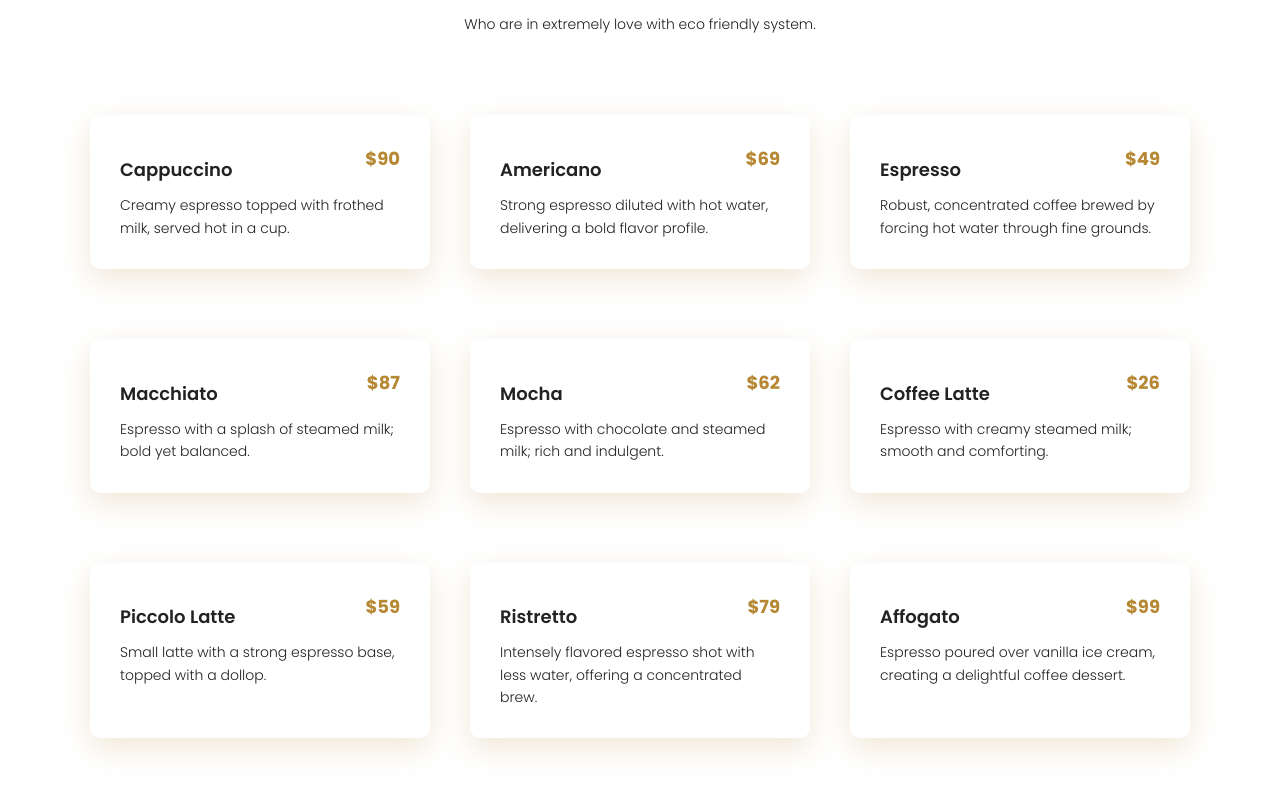
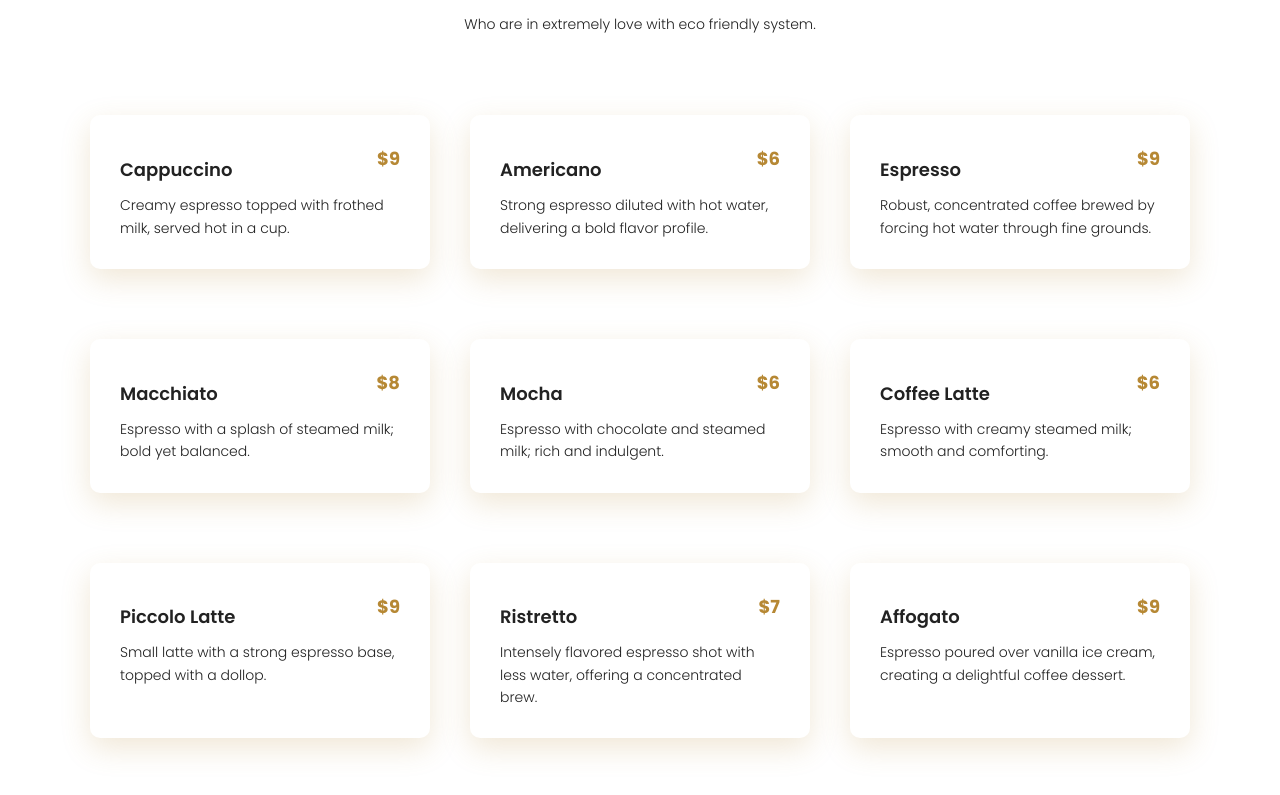
Before and after one commit to GameZone0-o/Coffee-Shop, a plain HTML site: page Coffee-Shop-Website-Using-HTML-CSS-JS-main/index.html in a window 1280 px wide. Shown: the part 1359-2154 px from the top of the page. Drawn offline with Linux system fonts and the light colour scheme.

Commit message:
Update index.html

```diff
--- a/Coffee-Shop-Website-Using-HTML-CSS-JS-main/index.html
+++ b/Coffee-Shop-Website-Using-HTML-CSS-JS-main/index.html
@@ -87,63 +87,63 @@
                     <div class="section-3__card black-clr">
                         <div class="section-3__coffee-descp">
                             <h3>Cappuccino</h3>
-                            <p>$90</p>
+                            <p>$9</p>
                         </div>
                         <p>Creamy espresso topped with frothed milk, served hot in a cup.</p>
                     </div>
                     <div class="section-3__card black-clr">
                         <div class="section-3__coffee-descp">
                             <h3>Americano</h3>
-                            <p>$69</p>
+                            <p>$6</p>
                         </div>
                         <p>Strong espresso diluted with hot water, delivering a bold flavor profile.</p>
                     </div>
                     <div class="section-3__card black-clr">
                         <div class="section-3__coffee-descp">
                             <h3>Espresso</h3>
-                            <p>$49</p>
+                            <p>$9</p>
                         </div>
                         <p>Robust, concentrated coffee brewed by forcing hot water through fine grounds.</p>
                     </div>
                     <div class="section-3__card black-clr">
                         <div class="section-3__coffee-descp">
                             <h3>Macchiato</h3>
-                            <p>$87</p>
+                            <p>$8</p>
                         </div>
                         <p>Espresso with a splash of steamed milk; bold yet balanced.</p>
                     </div>
                     <div class="section-3__card black-clr">
                         <div class="section-3__coffee-descp">
                             <h3>Mocha</h3>
-                            <p>$62</p>
+                            <p>$6</p>
                         </div>
                         <p>Espresso with chocolate and steamed milk; rich and indulgent.</p>
                     </div>
                     <div class="section-3__card black-clr">
                         <div class="section-3__coffee-descp">
                             <h3>Coffee Latte</h3>
-                            <p>$26</p>
+                            <p>$6</p>
                         </div>
                         <p>Espresso with creamy steamed milk; smooth and comforting.</p>
                     </div>
                     <div class="section-3__card black-clr">
                         <div class="section-3__coffee-descp">
                             <h3>Piccolo Latte</h3>
-                            <p>$59</p>
+                            <p>$9</p>
                         </div>
                         <p>Small latte with a strong espresso base, topped with a dollop.</p>
                     </div>
                     <div class="section-3__card black-clr">
                         <div class="section-3__coffee-descp">
                             <h3>Ristretto</h3>
-                            <p>$79</p>
+                            <p>$7</p>
                         </div>
                         <p>Intensely flavored espresso shot with less water, offering a concentrated brew.</p>
                     </div>
                     <div class="section-3__card black-clr">
                         <div class="section-3__coffee-descp">
                             <h3>Affogato</h3>
-                            <p>$99</p>
+                            <p>$9</p>
                         </div>
                         <p>Espresso poured over vanilla ice cream, creating a delightful coffee dessert.</p>
                     </div>
```
